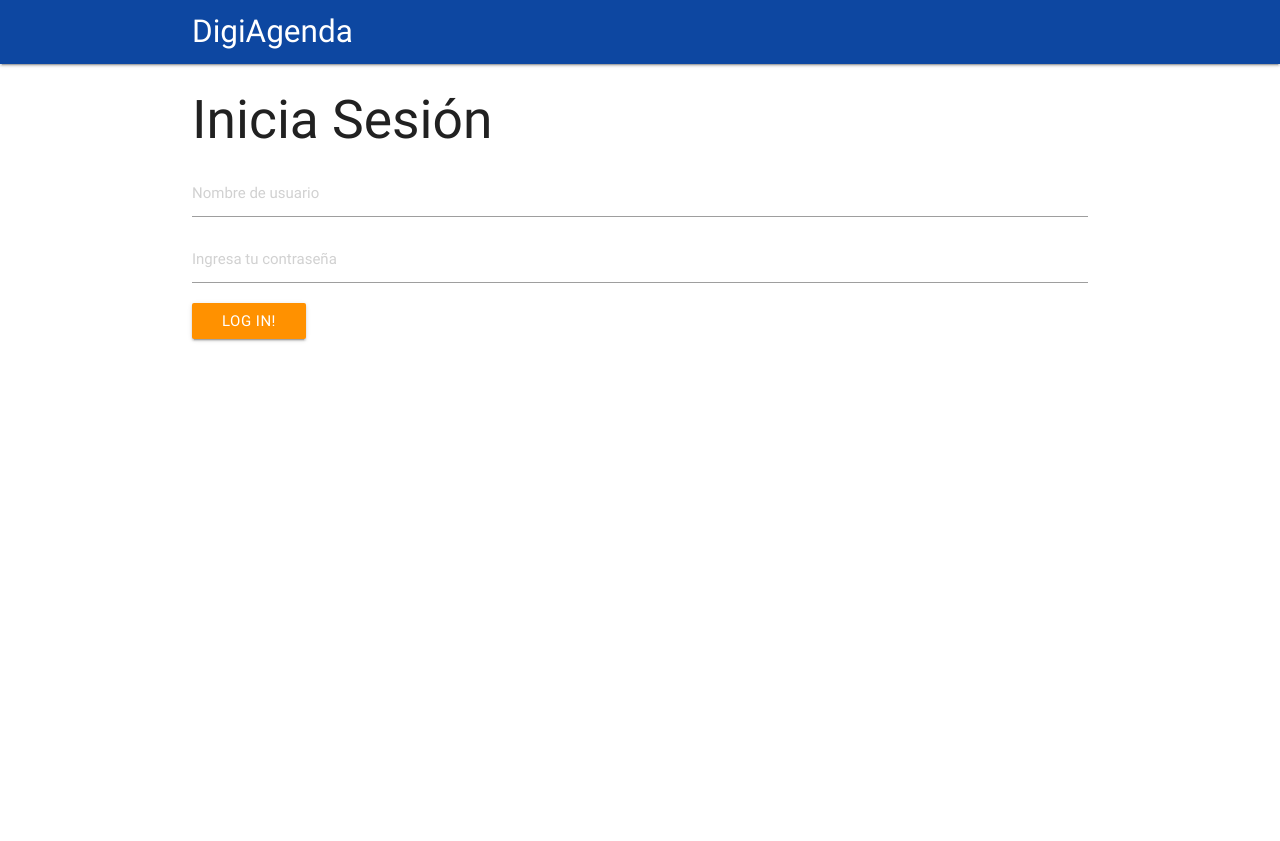
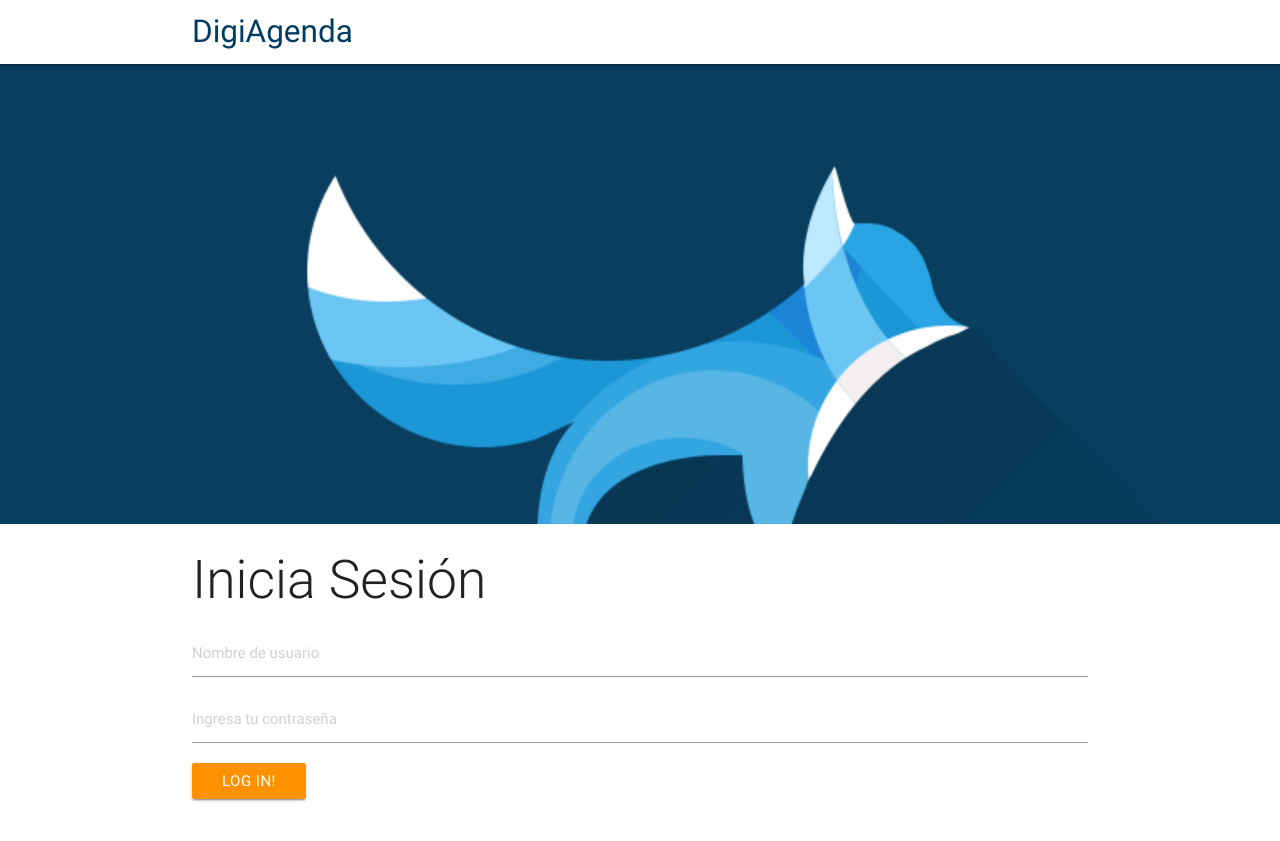
Before and after one commit to DigimundoTesca/diary-cloud, a Django app: page /login/ in a window 1280 px wide. Shown: the top 841 px of the page. Run offline with Django 3.2, Linux system fonts and the light colour scheme; some libraries are stand-ins or nearby versions.

Commit message:
Fied urls, parallax and colors!

```diff
--- a/contacts/templates/contactos/contactos.html
+++ b/contacts/templates/contactos/contactos.html
@@ -1,7 +1,7 @@
 {% extends "base.html" %}
 {% load static %}
 {% block content %}
-<div class="parallax-container container">
+<div class="parallax-container">
   <div class="parallax">
     <img src="{% static 'image/book.jpg' %}">
   </div>
--- a/diary/static/css/master.css
+++ b/diary/static/css/master.css
@@ -1,3 +1,4 @@
+nav,
 nav .brand-logo,
 nav .button-collapse,
 nav ul li a {
@@ -9,7 +10,7 @@ nav li a {
 ul.dropdown-content {
   margin-top: 4.4rem;
 }
-.header {
+h2.header {
   font-weight: 300;
 }
 .parallax-container {
@@ -32,18 +33,18 @@ ul.dropdown-content {
 
 @media screen and (min-width: 480px) {
   .parallax-container {
-    height: 380px;
+    height: 320px;
   }
 }
 
 @media screen and (min-width: 720px) {
   .parallax-container {
-    height: 420px;
+    height: 380px;
   }
 }
 
 @media screen and (min-width: 900px) {
   .parallax-container {
-    height: 500px;
+    height: 460px;
   }
 }
--- a/diary/templates/base_simple_nav.html
+++ b/diary/templates/base_simple_nav.html
@@ -1,3 +1,4 @@
+{% load static %}
 <!DOCTYPE html>
 <html>
   <head>
@@ -8,10 +9,11 @@
 
     <!--Let browser know website is optimized for mobile-->
     <meta name="viewport" content="width=device-width, initial-scale=1.0"/>
+    <link rel="stylesheet" href="{% static 'css/master.css' %}">
   </head>
 
   <body>
-    <nav class="blue darken-4">
+    <nav class="white grey-text text-darken-4">
       <div class="container">
         <div class="nav-wrapper">
           <a href="{% url 'users:login' %}" class="brand-logo">DigiAgenda</a>
@@ -26,5 +28,10 @@
     <script type="text/javascript" src="https://code.jquery.com/jquery-3.2.1.min.js"></script>
     <!-- Compiled and minified JavaScript -->
     <script src="https://cdnjs.cloudflare.com/ajax/libs/materialize/0.100.1/js/materialize.min.js"></script>
+    <script type="text/javascript">
+    $(document).ready(function() {
+      $('.parallax').parallax();
+    });
+    </script>
   </body>
 </html>
--- a/users/templates/login.html
+++ b/users/templates/login.html
@@ -1,8 +1,14 @@
 {% extends "base_simple_nav.html" %}
+{% load static %}
 
 {% block content %}
+<div class="parallax-container" id="index-banner">
+  <div class="parallax">
+    <img src="{% static 'image/bar.png' %}">
+  </div>
+</div>
 <div class="container">
-  <h2>Inicia Sesión</h2>
+  <h2 class="header">Inicia Sesión</h2>
   {% if mensaje %}
   {{ mensaje }}
   {% endif %}
```
